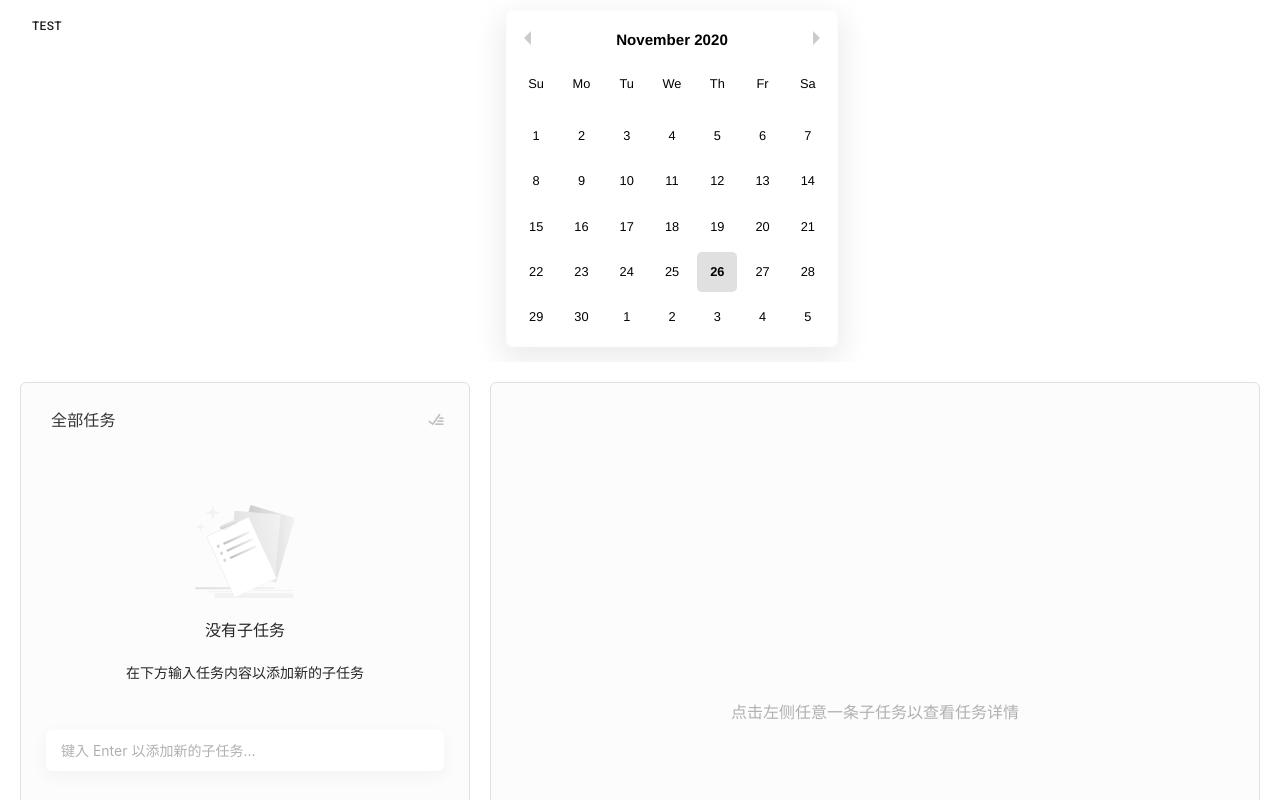
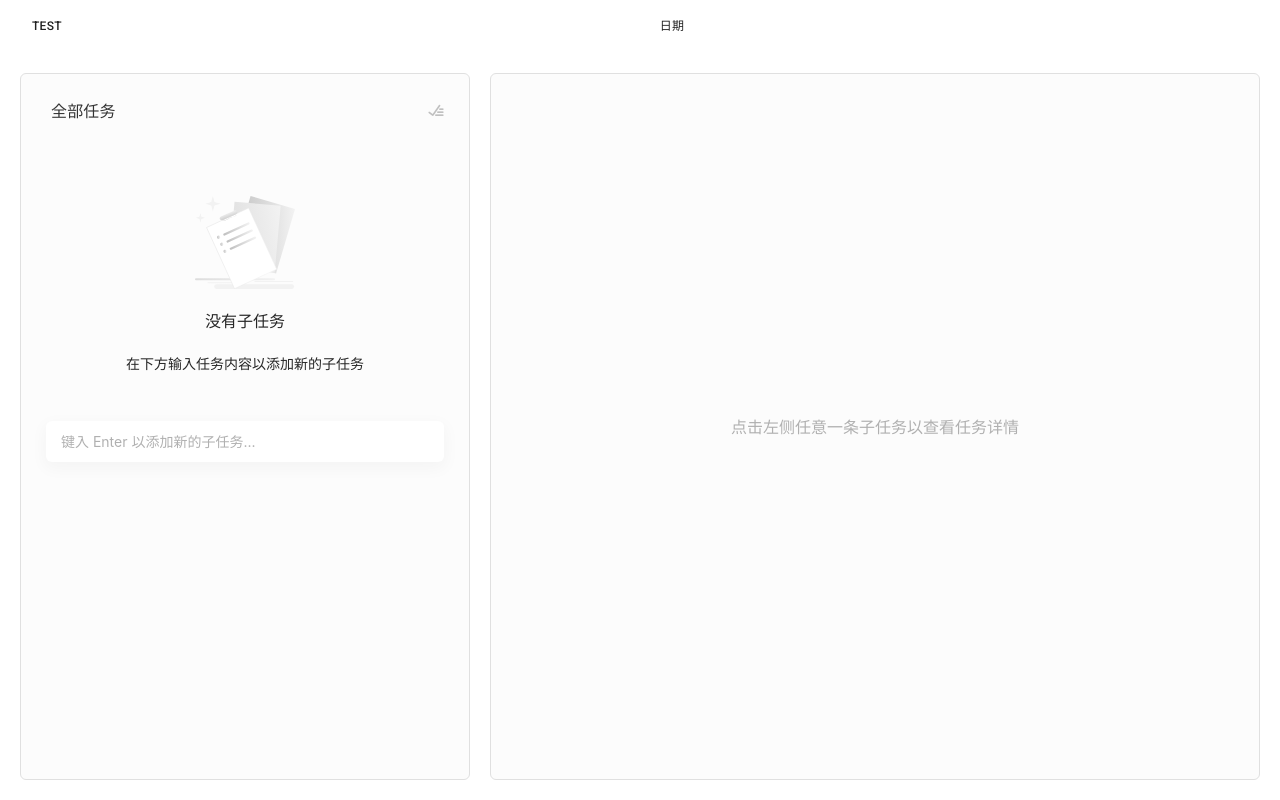
Before and after one commit to lenconda/sigma_web, a React app: page /list in a window 1280 px wide. Shown: the top 800 px of the page. Built offline with nearby package versions, Linux system fonts and the light colour scheme.

Commit message:
feat: refactor DatePicker component and update all dependencies

```diff
--- a/src/App.tsx
+++ b/src/App.tsx
@@ -25,7 +25,6 @@ import Button from '@material-ui/core/Button';
 import StickyNav from './components/StickyNav';
 import DatePicker from './components/DatePicker';
 import './App.less';
-import ReactDatePicker from 'react-datepicker';
 
 const ListPage = lazy(() => import('./pages/List'));
 
@@ -117,8 +116,7 @@ const App: React.FC = () => {
             <div className="app-nav__menus--center">
               <DatePicker
                 selectsRange={true}
-                inline={true}
-                onChange={date => console.log(date)}
+                onConfirm={result => console.log(result)}
                 customComponent={<Button>日期</Button>}
               />
             </div>
--- a/src/components/DatePicker/index.less
+++ b/src/components/DatePicker/index.less
@@ -7,7 +7,6 @@
 .date-picker-component {
   border-color: @bg-gray;
   border-radius: @border-radius;
-  box-shadow: @box-shadow-focus;
   user-select: none;
 
   & * {
@@ -32,9 +31,15 @@
     }
 
     &--selected,
+    &--in-range,
+    &--in-selecting-range,
     &--keyboard-selected {
       background-color: #e0e0e0;
       color: inherit;
+    }
+
+    &--in-selecting-range {
+      background-color: #f0f0f0;
     }
   }
 
@@ -50,3 +55,17 @@
     top: 20px;
   }
 }
+
+.app-date-picker {
+  box-sizing: border-box;
+
+  &__controls {
+    box-sizing: border-box;
+    width: 100%;
+    padding: 15px;
+    padding-top: 0;
+    display: flex;
+    justify-content: center;
+    align-items: center;
+  }
+}
--- a/src/components/DatePicker/index.tsx
+++ b/src/components/DatePicker/index.tsx
@@ -1,29 +1,31 @@
 import React, {
-  ReactNode,
   useState,
   useEffect,
 } from 'react';
 import ReactDatePicker from 'react-datepicker';
 import 'react-datepicker/dist/react-datepicker.css';
+import PopupProvider from '../PopupProvider';
+import Button from '@material-ui/core/Button';
 import './index.less';
 
 export interface DatePickerProps {
   startDate?: Date;
   endDate?: Date;
-  inline?: boolean;
-  customComponent?: ReactNode;
-  onChange: (data: Date | [Date, Date], event: React.SyntheticEvent<any, Event>) => void;
+  customComponent?: JSX.Element;
+  onConfirm: (data: Date | [Date, Date], event: React.SyntheticEvent<any, Event>) => void;
   selectsRange?: boolean;
+  zIndex?: number;
 }
 
 const DatePicker: React.FC<DatePickerProps> = ({
   startDate = new Date(),
   endDate = startDate,
   customComponent = <></>,
-  onChange,
+  onConfirm,
   selectsRange = false,
-  inline = false,
+  zIndex = 9999,
 }) => {
+  const [datepickerVisible, setDatepickerVisible] = useState<boolean>(false);
   const [controlledStartDate, setControlledStartDate] = useState<Date>(undefined);
   const [controlledEndDate, setControlledEndDate] = useState<Date>(undefined);
   const [controlledSelectedDate, setControlledSelectedDate] = useState<Date>(undefined);
@@ -47,17 +49,44 @@ const DatePicker: React.FC<DatePickerProps> = ({
     }
   };
 
+  const handleConfirmDateSelection = (event: React.MouseEvent<HTMLButtonElement, MouseEvent>) => {
+    const result: Date | [Date, Date] = !selectsRange
+      ? controlledSelectedDate
+      : [controlledStartDate, controlledEndDate || controlledStartDate];
+    onConfirm(result, event);
+    setDatepickerVisible(false);
+  };
+
   return (
+    <PopupProvider
+      trigger={customComponent}
+      open={datepickerVisible}
+      onOpen={() => setDatepickerVisible(true)}
+      disablePortal={true}
+      zIndex={zIndex}
+    >
+      <div className="app-date-picker">
         <ReactDatePicker
           selected={controlledSelectedDate}
           startDate={controlledStartDate}
           endDate={controlledEndDate}
           onChange={handleSelectionChange}
-      inline={inline}
+          inline={true}
           selectsRange={selectsRange}
           customInput={customComponent}
           calendarClassName="date-picker-component"
         />
+        <div className="app-date-picker__controls">
+          <Button
+            style={{ width: '100%' }}
+            color="default"
+            onClick={handleConfirmDateSelection}
+          >
+            好
+          </Button>
+        </div>
+      </div>
+    </PopupProvider>
   );
 };
 
--- a/src/components/PopupProvider/index.less
+++ b/src/components/PopupProvider/index.less
@@ -6,6 +6,10 @@
   border: 1px solid @bg-gray;
   overflow: visible;
   border-radius: @border-radius;
+
+  &__trigger-wrapper {
+    display: inline-block;
+  }
 
   &__popup-wrapper--paper {
     box-shadow: @box-shadow-focus;
--- a/src/components/PopupProvider/index.tsx
+++ b/src/components/PopupProvider/index.tsx
@@ -1,6 +1,7 @@
 import React, {
   useState,
   useRef,
+  useEffect,
 } from 'react';
 import Popper from '@material-ui/core/Popper';
 import ClickAwayListener from '@material-ui/core/ClickAwayListener';
@@ -12,6 +13,10 @@ export interface PopupProviderProps {
   id?: string;
   triggerClass?: string;
   zIndex?: number;
+  open?: boolean;
+  disablePortal?: boolean;
+  onOpen?: () => void;
+  onClose?: () => void;
 }
 
 const PopupProvider: React.FC<PopupProviderProps> = ({
@@ -20,17 +25,37 @@ const PopupProvider: React.FC<PopupProviderProps> = ({
   children,
   triggerClass = '',
   zIndex = 9999,
+  open = false,
+  disablePortal = false,
+  onOpen,
+  onClose,
 }) => {
   const triggerRef = useRef(null);
   const [popupVisible, setPopupVisible] = useState<boolean>(false);
 
+  useEffect(() => {
+    setPopupVisible(open);
+  }, [open]);
+
   return (
-    <ClickAwayListener onClickAway={() => setPopupVisible(false)}>
+    <ClickAwayListener
+      onClickAway={() => {
+        setPopupVisible(false);
+        if (onClose) {
+          onClose();
+        }
+      }}
+    >
       <div>
         <div
           className={`app-popup__trigger-wrapper${triggerClass && ` ${triggerClass}` || ''}`}
           ref={triggerRef}
-          onClick={() => setPopupVisible(true)}
+          onClick={() => {
+            setPopupVisible(true);
+            if (onOpen) {
+              onOpen();
+            }
+          }}
         >
           {(() => trigger)()}
         </div>
@@ -40,6 +65,7 @@ const PopupProvider: React.FC<PopupProviderProps> = ({
           anchorEl={triggerRef.current}
           className="app-popup"
           style={{ zIndex }}
+          disablePortal={disablePortal}
         >
           <div className="app-popup__popup-wrapper__content">
             {children}
--- a/src/components/TaskList/index.tsx
+++ b/src/components/TaskList/index.tsx
@@ -378,11 +378,12 @@ export default (props: TaskList) => {
           <DatePicker
             startDate={currentTask ? moment(new Date(currentTask.deadline)).add(-1, 'day').startOf('day').toDate() : new Date()}
             customComponent={generateStatus(currentTask)}
-            onChange={date => {
-              if (date instanceof Date) {
+            zIndex={998}
+            onConfirm={result => {
+              if (result instanceof Date) {
                 const newCurrentTaskInfo: TaskListItem = {
                   ...getTaskGenerateInfo(currentTask),
-                  deadline: moment(date).startOf('day').add(1, 'day').toDate().toISOString(),
+                  deadline: moment(result).startOf('day').add(1, 'day').toDate().toISOString(),
                 };
                 bus.emit('push', {
                   action: 'UPDATE',
```
Lines whose indentation alone changed are shown as unchanged.
